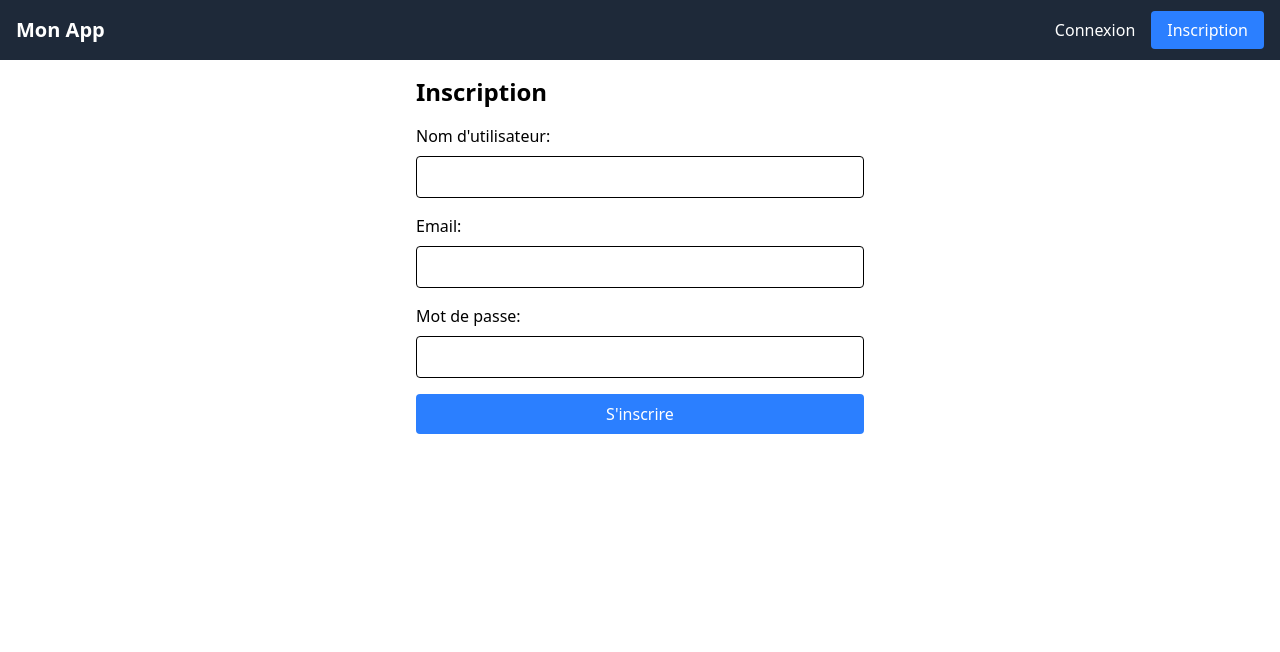
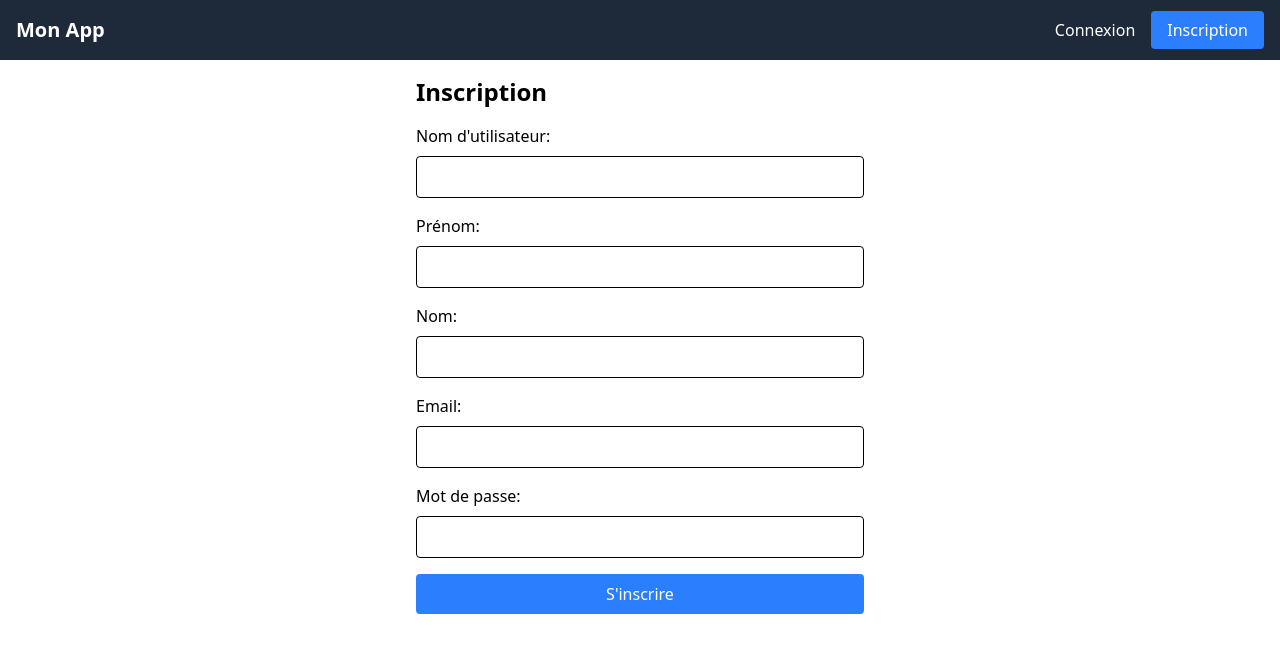
Before and after one commit to Arnaudgouel/react-game-socket, a React (Vite) app in the folder jeu-front/: page /register in a window 1280 px wide. Shown: the top 652 px of the page. Built offline with nearby package versions, Linux system fonts and the light colour scheme.

Commit message:
fix: remove email verification

```diff
--- a/jeu-front/src/App.jsx
+++ b/jeu-front/src/App.jsx
@@ -11,6 +11,7 @@ function App() {
   const [user, setUser] = useState(() => {
     try {
       const savedUser = localStorage.getItem('user');
+
       return savedUser ? JSON.parse(savedUser) : null;
     } catch (error) {
       console.error('Erreur lors de la lecture du user dans localStorage:', error);
--- a/jeu-front/src/pages/Register.jsx
+++ b/jeu-front/src/pages/Register.jsx
@@ -4,6 +4,8 @@ import AuthContext from '../context/AuthContext';
 
 function Register() {
   const [username, setUsername] = useState('');
+  const [firstname, setFirstname] = useState('');
+  const [lastname, setLastname] = useState('');
   const [email, setEmail] = useState('');
   const [password, setPassword] = useState('');
   const [error, setError] = useState('');
@@ -16,7 +18,13 @@ function Register() {
       const response = await fetch('http://localhost:3000/register', {
         method: 'POST',
         headers: { 'Content-Type': 'application/json' },
-        body: JSON.stringify({ username, email, password }),
+        body: JSON.stringify({
+          'firstname': firstname,
+          'lastname': lastname,
+          'username': username,
+          'email': email,
+          'password': password,
+        }),
       });
 
       const data = await response.json();
@@ -43,6 +51,26 @@ function Register() {
             type="text"
             value={username}
             onChange={(e) => setUsername(e.target.value)}
+            className="w-full p-2 border rounded"
+            required
+          />
+        </div>
+        <div className="mb-4">
+          <label className="block mb-2">Prénom:</label>
+          <input
+            type="text"
+            value={firstname}
+            onChange={(e) => setFirstname(e.target.value)}
+            className="w-full p-2 border rounded"
+            required
+          />
+        </div>
+        <div className="mb-4">
+          <label className="block mb-2">Nom:</label>
+          <input
+            type="text"
+            value={lastname}
+            onChange={(e) => setLastname(e.target.value)}
             className="w-full p-2 border rounded"
             required
           />
```
Also changed, not shown: 1 other file (tests, documents, lock files or other folders).
